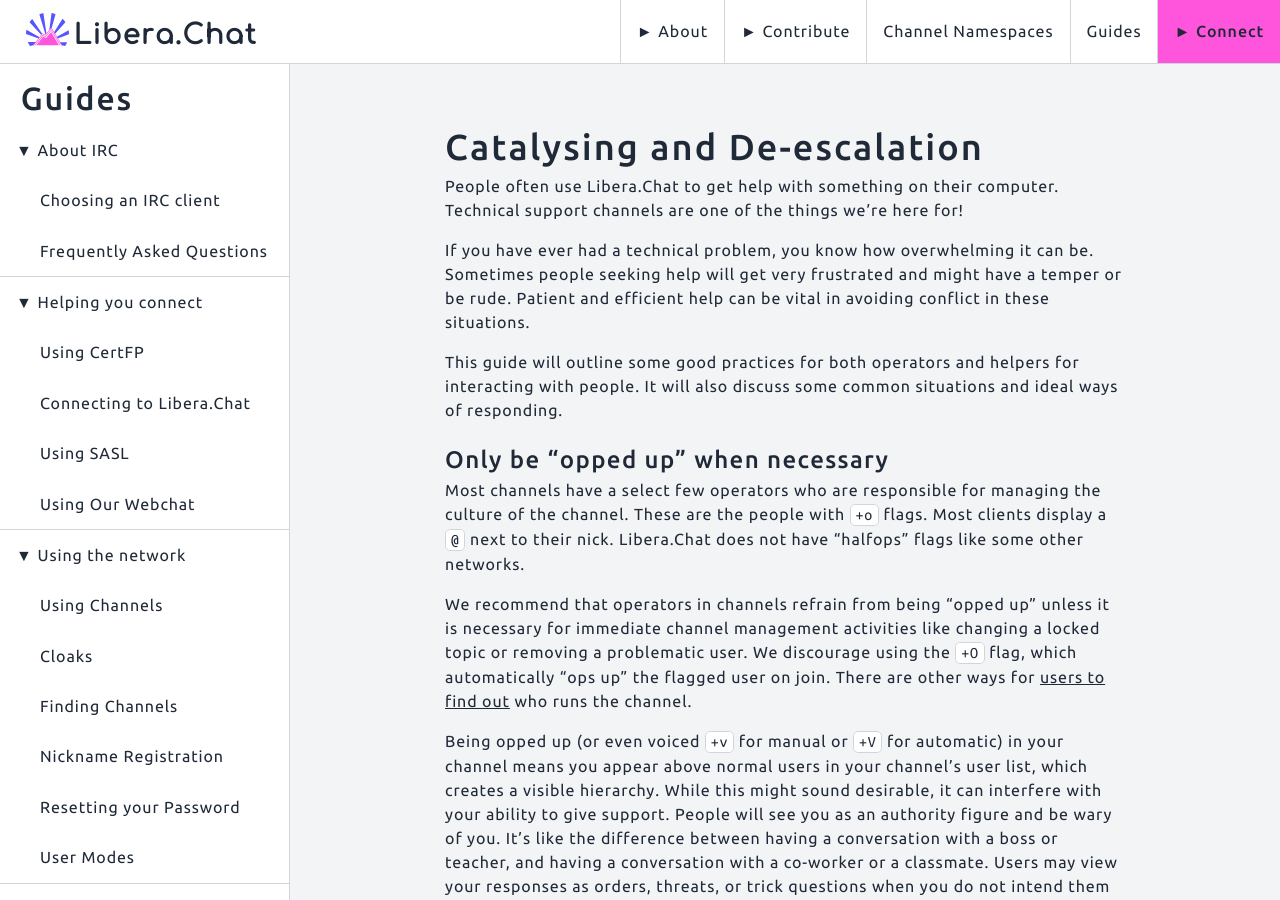
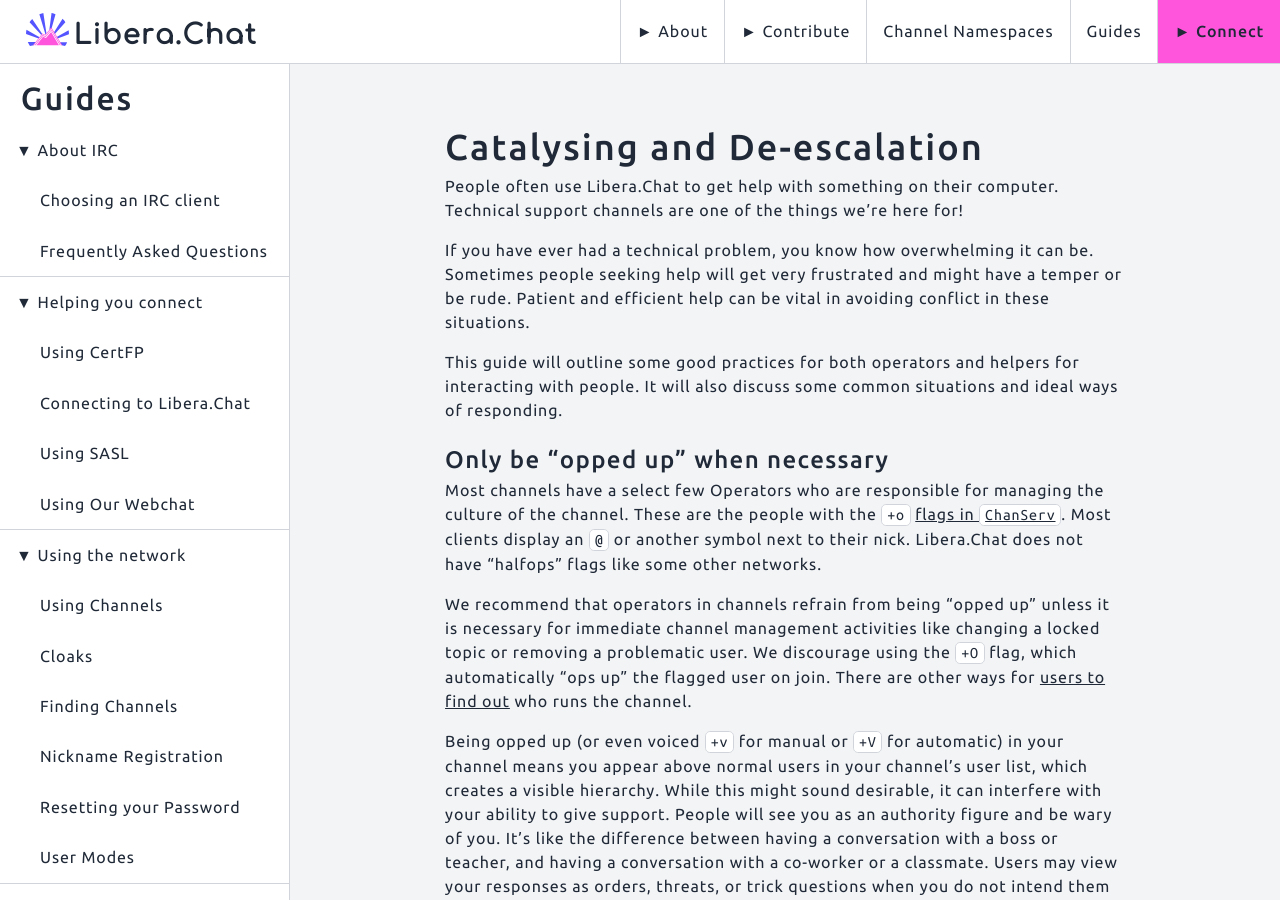
Before and after one commit to Libera-Chat/libera-chat.github.io, a Jekyll site: the page built from content/_guides/catalyst.md, in a window 1280 px wide and 900 px high. Built offline with Jekyll 4.4.1, drawn with Linux system fonts in a browser that asks for light colours.

Commit message:
Describe +o better and with link to faq
also with bonus consistency edits

```diff
--- a/content/_guides/catalyst.md
+++ b/content/_guides/catalyst.md
@@ -17,10 +17,11 @@
 
 ## Only be "opped up" when necessary
 
-Most channels have a select few operators who are responsible for managing the
-culture of the channel. These are the people with `+o` flags. Most clients
-display a `@` next to their nick. Libera.Chat does not have "halfops" flags
-like some other networks.
+Most channels have a select few Operators who are responsible for managing the
+culture of the channel. These are the people with the `+o`
+[flags in `ChanServ`](faq#how-to-find-out-who-runs-a-channel). Most clients
+display an `@` or another symbol next to their nick. Libera.Chat does not have
+"halfops" flags like some other networks.
 
 We recommend that operators in channels refrain from being "opped up" unless
 it is necessary for immediate channel management activities like changing a
```
